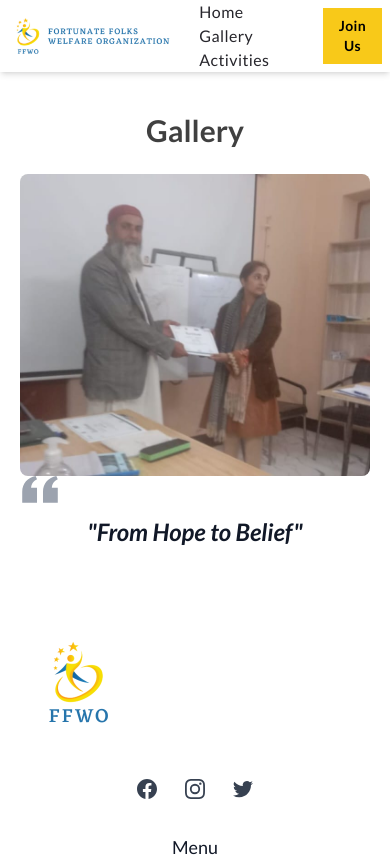
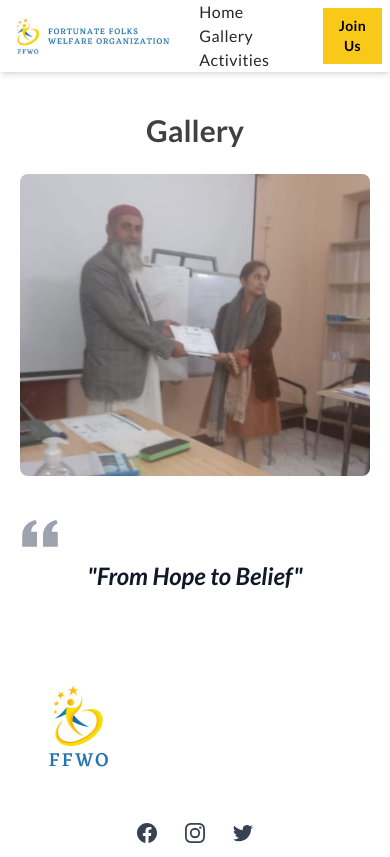
Before and after one commit to fortunatefolks/fortunatefolks-website, a SvelteKit app: page /gallery in a window 390 px wide. Shown: the top 857 px of the page. Built offline with nearby package versions, Linux system fonts and the light colour scheme; a web font is replaced by a local one.

Commit message:
34th update

```diff
--- a/src/routes/gallery/+page.svelte
+++ b/src/routes/gallery/+page.svelte
@@ -7,7 +7,7 @@
 <section class="overflow-hidden text-neutral-700 mt-6">
 	<h2 class="mt-4 mb-4 text-3xl font-bold leading-tight align-middle text-center">Gallery</h2>
 	<div class="container mx-auto px-5 py-2 lg:px-32 lg:pt-12">
-		<div class="-m-1 flex flex-wrap md:-m-2 items-center justify-center align-middle">
+		<div class="-m-1 flex flex-wrap md:-m-2 items-center justify-center align-middle mb-10">
 			{#each images_list as image}
 				<div class="flex w-full flex-wrap items-center justify-center align-middle">
 					<div class="w-full p-1 md:p-2">
```
